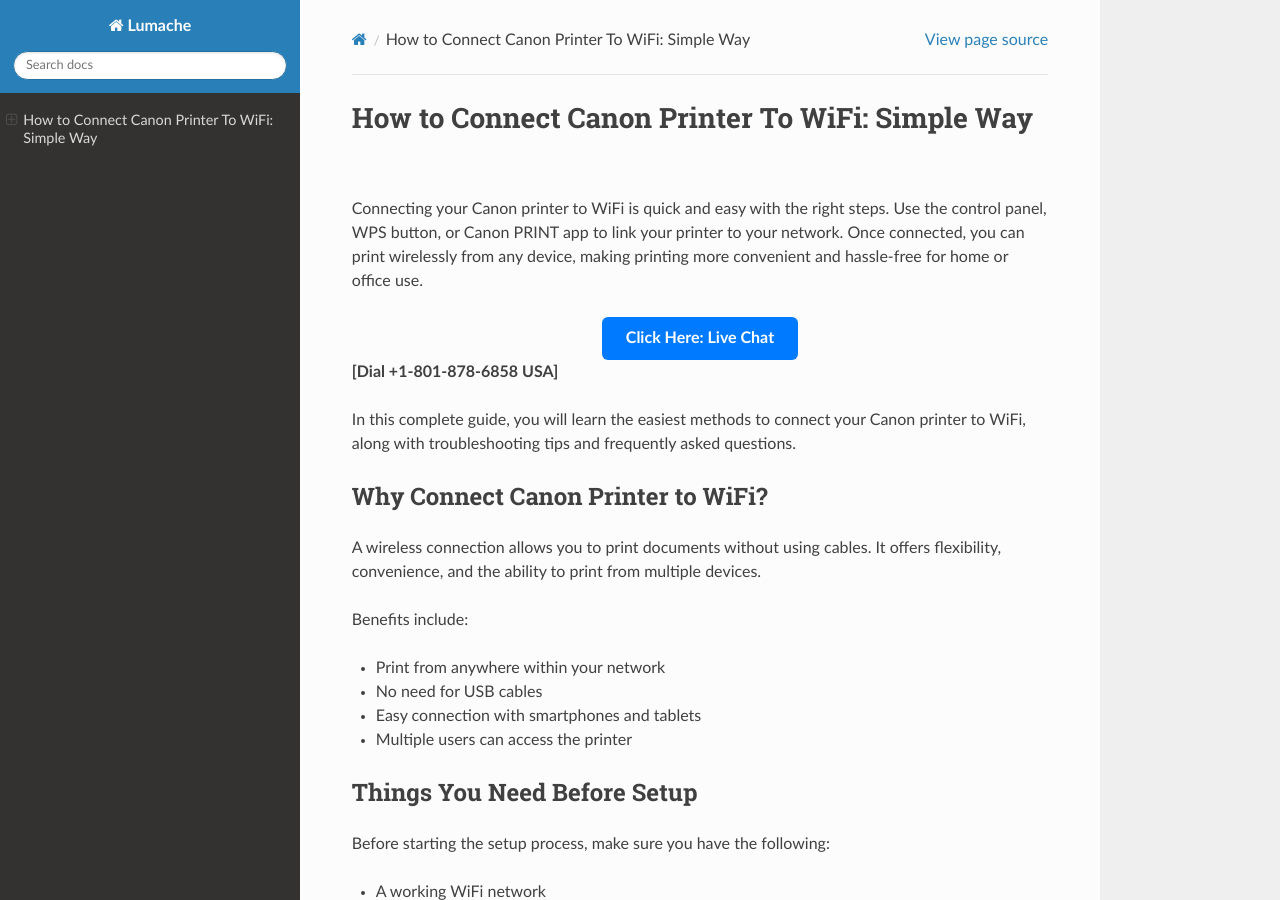
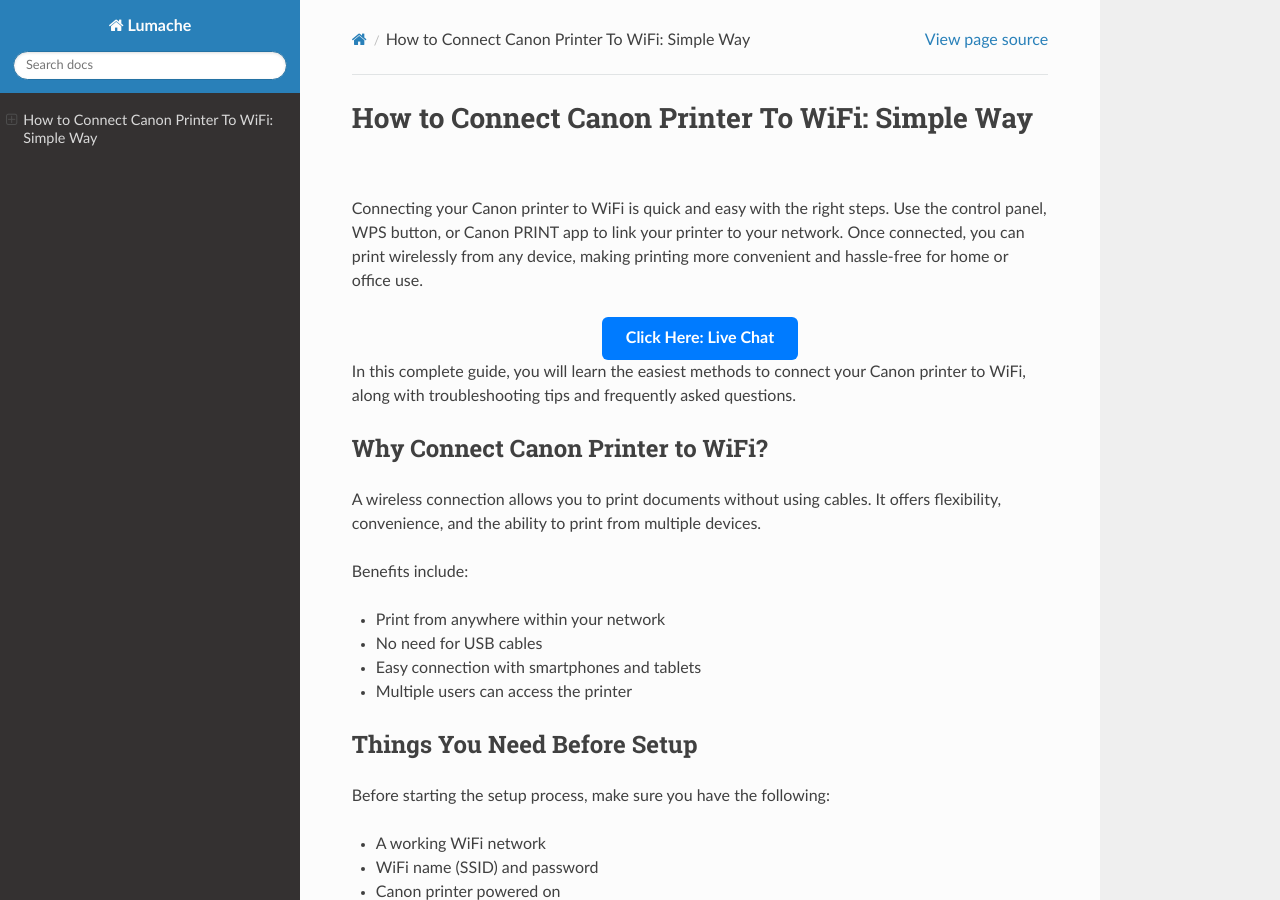
Before and after one commit to dimplecanon/canonprinterwifi, a Sphinx documentation site: the page built from docs/source/index.rst, in a window 1280 px wide and 900 px high. Built offline with Sphinx 7.4.7 and the Read the Docs theme 3.1.0, drawn with Linux system fonts in a browser that asks for light colours.

Commit message:
Update index.rst

```diff
--- a/docs/source/index.rst
+++ b/docs/source/index.rst
@@ -10,8 +10,6 @@ Connecting your Canon printer to WiFi is quick and easy with the right steps. Us
        Click Here: Live Chat
      </a>
    </div>
-
-**[Dial +1-801-878-6858 USA]**
 
 In this complete guide, you will learn the easiest methods to connect your Canon printer to WiFi, along with troubleshooting tips and frequently asked questions.
 
```
